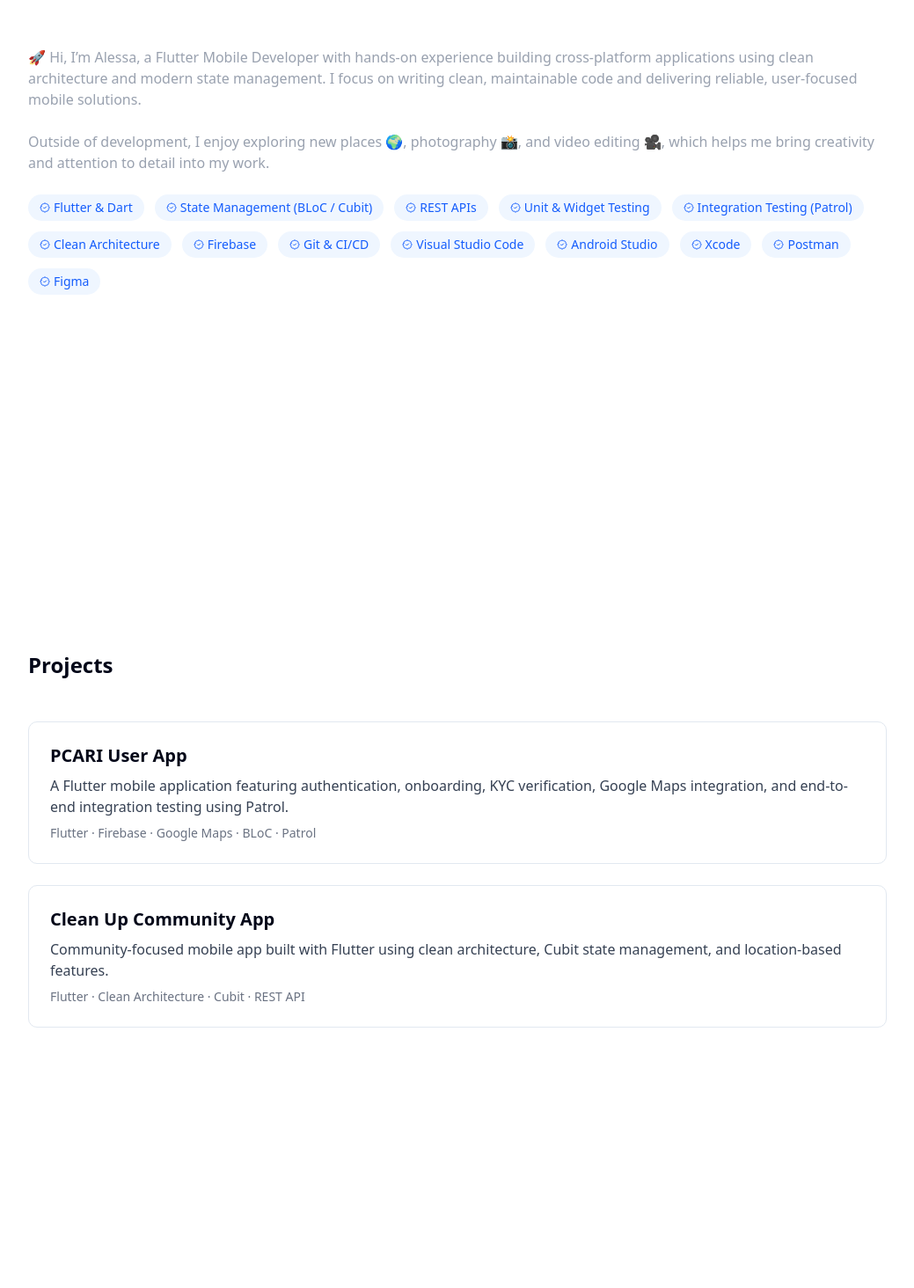
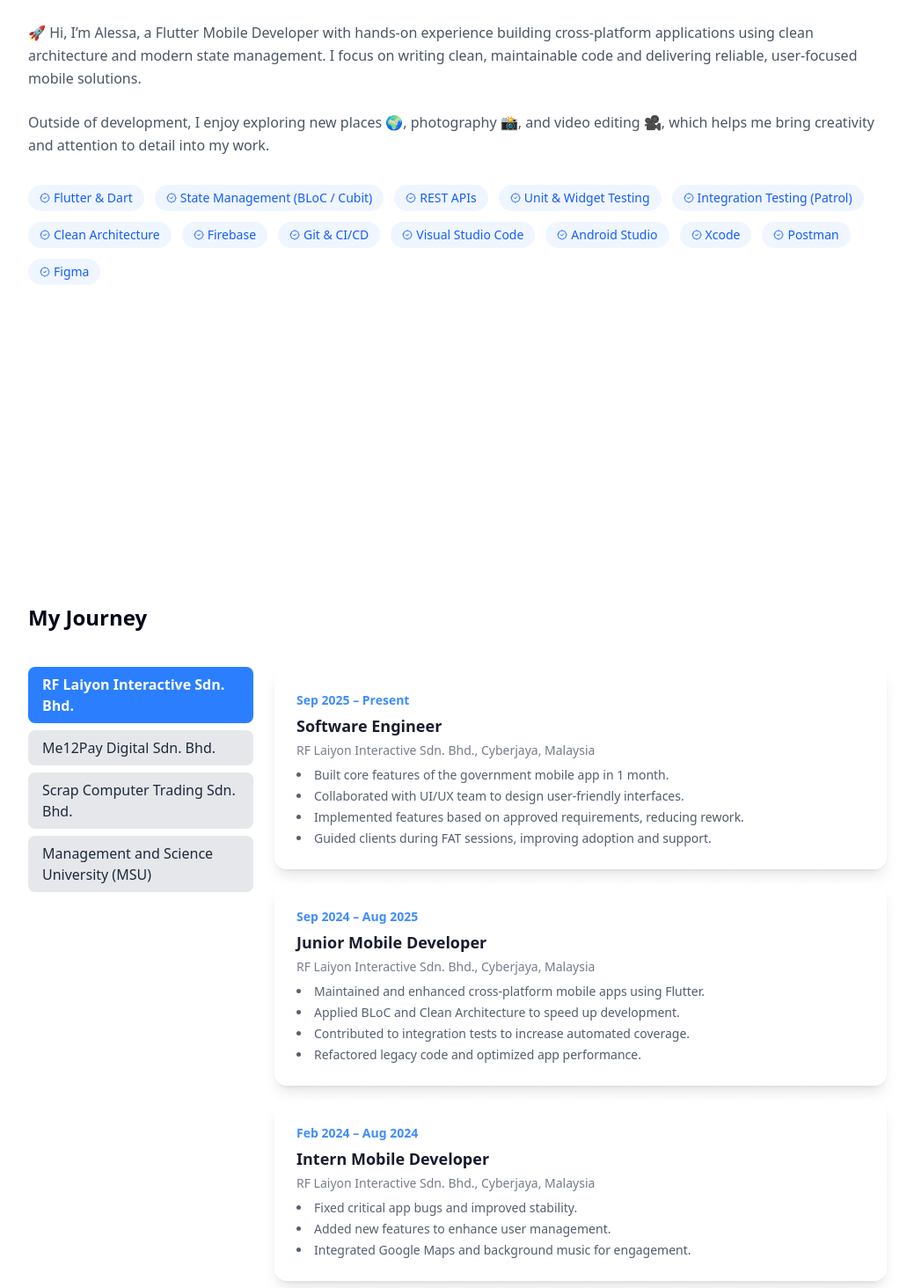
Before and after one commit to aafiqah/aafiqah-portfolio-v2, a Next.js app: page / in a window 1280 px wide. Shown: the part 1126-2590 px from the top of the page at 88% size, without its empty margins (120-1159 px from the left). Built offline with nearby package versions, Linux system fonts and the light colour scheme.

Commit message:
refactor (experience): add journey title, period, place and description

```diff
--- a/src/app/page.tsx
+++ b/src/app/page.tsx
@@ -1,7 +1,7 @@
 import Hero from "@/components/sections/Hero";
 import AboutMe from "@/components/sections/AboutMe";
+import Experience from "@/components/sections/Experience";
 import Projects from "@/components/sections/Projects";
-import Experience from "@/components/sections/Experience";
 import Contact from "@/components/sections/Contact";
 
 export default function Home() {
@@ -9,8 +9,8 @@ export default function Home() {
     <main className="max-w-5xl mx-auto px-6">
       <Hero />
       <AboutMe />
+      <Experience />
       <Projects />
-      <Experience />
       <Contact />
     </main>
   );
--- a/src/components/layout/Navbar.tsx
+++ b/src/components/layout/Navbar.tsx
@@ -10,8 +10,8 @@ import logo from "@/assets/logos/logo.svg";
 const navItems = [
   { label: "Home", href: "#home" },
   { label: "About Me", href: "#aboutMe" },
+  { label: "Experience", href: "#experience" },
   { label: "Projects", href: "#projects" },
-  { label: "Experience", href: "#experience" },
   { label: "Contact", href: "#contact" },
 ];
 
@@ -37,7 +37,7 @@ export default function Navbar() {
 
   return (
     <header className="sticky top-5 z-50 flex justify-center">
-      <LiquidGlass className="inline-flex items-center gap-6 px-6 h-20 rounded-full">
+      <LiquidGlass className="inline-flex items-center gap-6 px-6 h-18 rounded-full">
         {/* Logo */}
         <Link href="#home" className="flex items-center gap-2">
           <Image src={logo} alt="Alessa Logo" width={40} height={40} />
--- a/src/components/sections/AboutMe.tsx
+++ b/src/components/sections/AboutMe.tsx
@@ -1,5 +1,6 @@
 import { Badge } from "@/components/ui/badge";
 import { BadgeCheckIcon } from "lucide-react";
+import LiquidGlass from "@/components/ui/liquid-glass";
 
 const technologies = [
   "Flutter & Dart",
@@ -17,34 +18,30 @@ const technologies = [
   "Figma",
 ];
 
-export default function Technologies() {
+export default function AboutMe() {
   return (
     <section id="aboutMe" className="min-h-screen flex flex-col justify-center gap-6">
-      <h3 className="text-2xl font-bold mb-6">About Me</h3>
-      <p className="text-gray-400">
-        🚀 Hi, I’m Alessa, a Flutter Mobile Developer with hands-on experience building cross-platform applications using clean architecture and modern state management. I focus on writing clean, maintainable code and delivering reliable, user-focused mobile solutions.
+          <h3 className="text-2xl font-bold">About Me</h3>
+
+          <p className="text-gray-600 dark:text-gray-400 leading-relaxed">
+            🚀 Hi, I’m Alessa, a Flutter Mobile Developer with hands-on experience
+            building cross-platform applications using clean architecture and
+            modern state management. I focus on writing clean, maintainable code
+            and delivering reliable, user-focused mobile solutions.
           </p>
-      <p className="text-gray-400">
-        Outside of development, I enjoy exploring new places 🌍, photography 📸, and video editing 🎥, which helps me bring creativity and attention to detail into my work.
+
+          <p className="text-gray-600 dark:text-gray-400   leading-relaxed">
+            Outside of development, I enjoy exploring new places 🌍, photography
+            📸, and video editing 🎥, which helps me bring creativity and
+            attention to detail into my work.
           </p>
-      {/* <div className="grid grid-cols-2 md:grid-cols-3 lg:grid-cols-4 gap-4">
-        {technologies.map((tech) => (
-          <div
-            key={tech}
-            className="border rounded-lg p-3 text-center shadow hover:shadow-md transition-shadow duration-200"
-          >
-            {tech}
-          </div>
-        ))}
-      </div> */}
-      <div className="flex flex-wrap gap-3">
+
+          <div className="flex flex-wrap gap-3 pt-2">
             {technologies.map((tech) => (
               <Badge
                 key={tech}
                 variant="secondary"
-            className="flex items-center gap-1 px-3 py-1 text-sm
-                      bg-blue-50 text-blue-600
-                      dark:bg-blue-900 dark:text-blue-300"
+                className="flex items-center gap-1 px-3 py-1 text-sm bg-blue-50 text-blue-600 dark:bg-blue-900 dark:text-blue-300"
               >
                 <BadgeCheckIcon className="w-3 h-3" />
                 {tech}
--- a/src/components/sections/Experience.tsx
+++ b/src/components/sections/Experience.tsx
@@ -1,30 +1,143 @@
-export default function Experience() {
+"use client";
+
+import { useState } from "react";
+import LiquidGlass from "@/components/ui/liquid-glass";
+
+const experience = [
+  {
+    place: "RF Laiyon Interactive Sdn. Bhd., Cyberjaya, Malaysia",
+    roles: [
+      {
+        period: "Sep 2025 – Present",
+        title: "Software Engineer",
+        description: [
+          "Built core features of the government mobile app in 1 month.",
+          "Collaborated with UI/UX team to design user-friendly interfaces.",
+          "Implemented features based on approved requirements, reducing rework.",
+          "Guided clients during FAT sessions, improving adoption and support.",
+        ],
+      },
+      {
+        period: "Sep 2024 – Aug 2025",
+        title: "Junior Mobile Developer",
+        description: [
+          "Maintained and enhanced cross-platform mobile apps using Flutter.",
+          "Applied BLoC and Clean Architecture to speed up development.",
+          "Contributed to integration tests to increase automated coverage.",
+          "Refactored legacy code and optimized app performance.",
+        ],
+      },
+      {
+        period: "Feb 2024 – Aug 2024",
+        title: "Intern Mobile Developer",
+        description: [
+          "Fixed critical app bugs and improved stability.",
+          "Added new features to enhance user management.",
+          "Integrated Google Maps and background music for engagement.",
+        ],
+      },
+    ],
+  },
+  {
+    place: "Me12Pay Digital Sdn. Bhd., Shah Alam, Malaysia",
+    roles: [
+      {
+        period: "Nov 2021 – Apr 2022",
+        title: "Intern IT",
+        description: [
+          "Participated in the development of the Smile to Pay app.",
+          "Improved checkout workflow in an in-house shopping app.",
+          "Assisted in product inventory management, reducing errors.",
+          "Configured devices for SME Grant deployment.",
+        ],
+      },
+    ],
+  },
+  {
+    place: "Scrap Computer Trading Sdn. Bhd., Shah Alam, Malaysia",
+    roles: [
+      {
+        period: "Mar 2019 – Jun 2019",
+        title: "Intern IT Technician",
+        description: [
+          "Provided technical support and troubleshooting for hardware/software issues.",
+          "Assisted in setting up and maintaining computer systems.",
+          "Conducted regular maintenance to ensure optimal performance of IT equipment.",
+        ],
+      },
+    ],
+  },
+  {
+    place: "Management and Science University (MSU), Shah Alam, Malaysia",
+    roles: [
+      {
+        period: "Feb 2020 – Jun 2022",
+        title: "Bachelor in Computer Forensics",
+        description: [
+          "Graduated with Dean's List honors.",
+          "Bachelor Final Year Project: Developed Advanced Medicine Halal Verification mobile app.",
+          "Learned advanced topics: encryption, cyber law, and cybersecurity principles.",
+        ],
+      },
+      {
+        period: "Mar 2017 – Oct 2020",
+        title: "Diploma in Computer Forensics",
+        description: [
+          "Graduated with Dean's List honors.",
+          "Diploma Final Year Project: Created Face Recognition-based Class Attendance system.",
+          "Hands-on experience with forensic tools: Wireshark, ProDiscover, Autopsy, EnCase.",
+        ],
+      },
+    ]
+  },
+];
+
+export default function ExperienceTabs() {
+  const [activeIndex, setActiveIndex] = useState(0);
+
   return (
-    <section id="experience" className="min-h-screen flex flex-col justify-center gap-6">
-      <h3 className="text-2xl font-bold mb-6">Experience</h3>
+    <section id="experience" className="min-h-screen max-w-6xl mx-auto py-35">
+      <h3 className="text-2xl font-bold mb-10">My Journey</h3>
 
-      <div className="border rounded-lg p-6">
-        <h4 className="text-xl font-semibold">
-          Flutter Mobile Developer
-        </h4>
-        <p className="text-gray-500">
-          Software Company · Contract
-        </p>
+      <div className="flex flex-col md:flex-row gap-6">
+        {/* Left company list */}
+        <div className="flex md:flex-col overflow-x-auto md:overflow-x-visible md:w-64 gap-4 md:gap-2">
+          {experience.map((group, index) => (
+            <button
+              key={index}
+              onClick={() => setActiveIndex(index)}
+              className={`text-left px-4 py-2 rounded-md transition ${
+                activeIndex === index
+                  ? "bg-blue-500 text-white font-semibold"
+                  : "bg-gray-200 dark:bg-gray-800 text-gray-800 dark:text-gray-200 hover:bg-blue-100 dark:hover:bg-blue-900"
+              }`}
+            >
+              {group.place.split(",")[0]}
+            </button>
+          ))}
+        </div>
 
-        <ul className="list-disc pl-5 mt-4 space-y-2 text-gray-700">
-          <li>
-            Developed and maintained Flutter mobile applications using clean
-            architecture.
-          </li>
-          <li>
-            Implemented authentication, onboarding, KYC flows, and location-based
-            features.
-          </li>
-          <li>
-            Wrote comprehensive integration tests using Patrol to ensure app
-            stability.
-          </li>
-        </ul>
+        {/* Right details */}
+        <div className="flex-1 flex flex-col gap-4">
+          {experience[activeIndex].roles.map((role, idx) => (
+            <LiquidGlass key={idx} className="p-6 rounded-xl shadow-lg">
+              <span className="text-sm text-blue-500 font-semibold">
+                {role.period}
+              </span>
+              <h4 className="text-lg font-bold mt-1">{role.title}</h4>
+              <p className="text-gray-500 dark:text-gray-400 text-sm mt-1">
+                {experience[activeIndex].place}
+              </p>
+              {role.description.length > 0 && (
+                <ul className="mt-2 text-gray-600 dark:text-gray-300 text-sm list-disc list-inside space-y-1">
+                  {role.description.map((desc, i) => (
+                    <li key={i}>{desc}</li>
+                  ))}
+                </ul>
+              )}
+            </LiquidGlass>
+          ))}
+        </div>
       </div>
     </section>
   );
```
Lines whose indentation alone changed are shown as unchanged.
